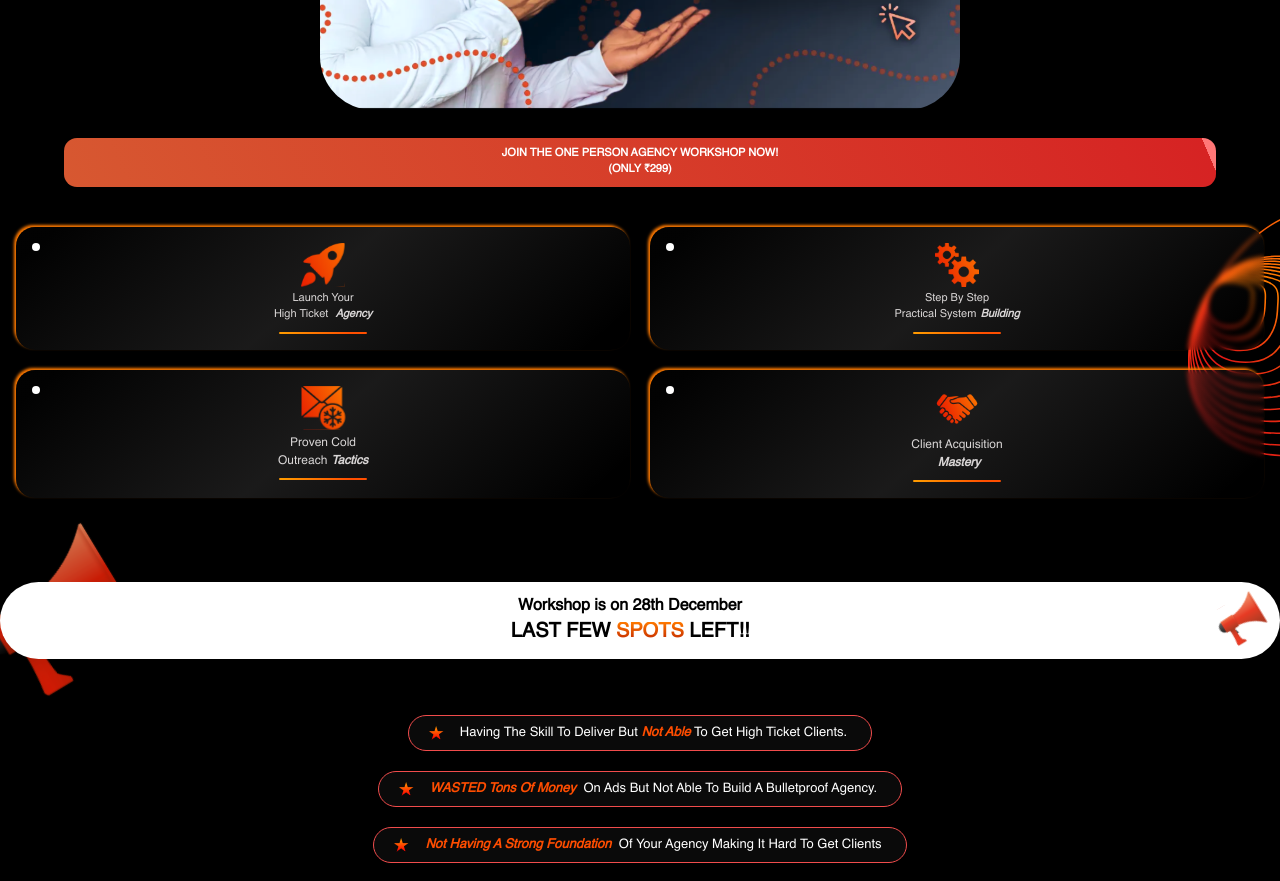
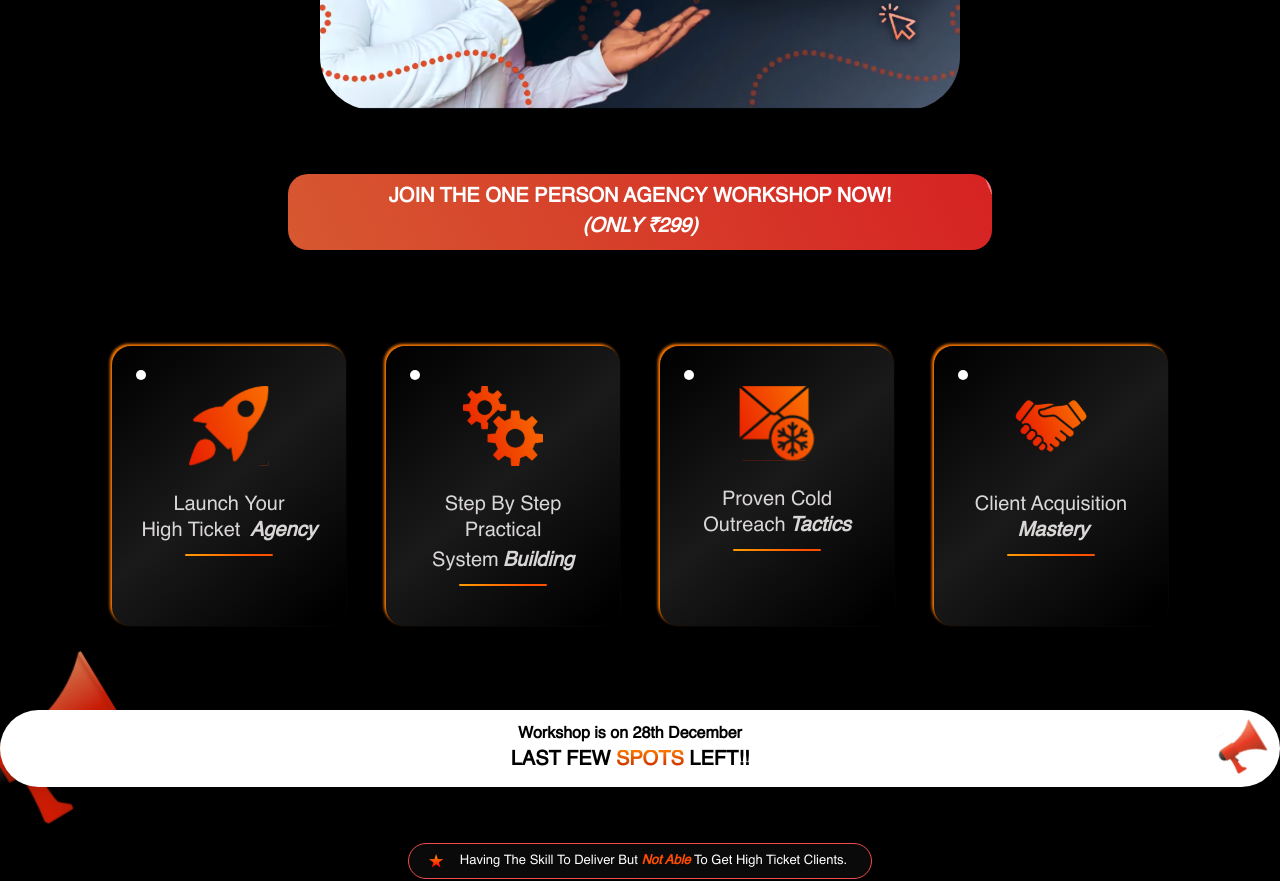
Before and after one commit to ShayanJamil519/uk-landing-page, a Next.js app: page / in a window 1280 px wide. Shown: the part 920-1801 px from the top of the page. Built offline with nearby package versions, Linux system fonts and the light colour scheme; a web font is replaced by a local one.

Commit message:
Join Workshop Section  Responsiveness Done

```diff
--- a/src/components/JoinWorkshop.jsx
+++ b/src/components/JoinWorkshop.jsx
@@ -2,28 +2,28 @@ import React from "react";
 
 const JoinWorkshop = () => {
   return (
-    <div className="w-full mt-7 mb-5 font-helvetica text-center">
+    <div className="w-full mt-7 lg:mt-16 md:mt-12 sm:mt-10 mb-5 font-helvetica text-center">
       {/* Top */}
       <div
-        className="w-[90%] mx-auto rounded-[13px] text-[11px] text-[#fff] font-bold py-2 px-1"
+        className="w-[90%] lg:w-[55%] md:w-[65] sm:w-[75%] mx-auto rounded-[13px] sm:rounded-[20px] text-[11px] lg:text-[20px] md:text-[17px] sm:text-[15px] text-[#fff] font-bold py-2 px-1"
         style={{
           background:
             "linear-gradient(247deg, #F77 1.21%, #D62323 1.22%, #D75931 102%)",
         }}
       >
         <p className="m-0">JOIN THE ONE PERSON AGENCY WORKSHOP NOW!</p>
-        <p className="m-0">(ONLY ₹299)</p>
+        <p className="m-0 italic">(ONLY ₹299)</p>
       </div>
       {/* Bottom */}
-      <div className="mt-10 relative px-4 grid grid-cols-2 gap-5 ">
+      <div className="mt-10 lg:mt-24 md:mt-16 sm:mt-12 relative px-4 md:px-20 sm:px-12 lg:px-28 grid grid-cols-2 lg:grid-cols-4 gap-5 lg:gap-10 ">
         <img
           src="/worksop__layer.svg"
           alt="logo"
-          className="absolute right-0 -top-5"
+          className="absolute right-0 -top-5 md:hidden block"
         />
 
         <div
-          className="py-4 px-3 relative text-[#D9D6D6] text-[11px] font-helvetica col-span-1"
+          className="py-4 sm:py-7 lg:py-10 px-3 relative text-[#D9D6D6] text-[11px] lg:text-[20px] md:text-[17px] sm:text-[14px] font-helvetica col-span-1"
           style={{
             borderRadius: "19px",
             boxShadow: "-2px -2px 3px 0px #FF7A00",
@@ -32,21 +32,21 @@ const JoinWorkshop = () => {
             backdropFilter: "blur(2.7000px)",
           }}
         >
-          <span className="w-[8px] h-[8px] rounded-md bg-[#fff] absolute top-4 left-4"></span>
+          <span className="w-[8px] h-[8px] sm:w-[10px] sm:h-[10px] rounded-md bg-[#fff] absolute top-4 left-4  sm:top-6 sm:left-6"></span>
 
           <img
             src="/workshop__icon__1.svg"
             alt="logo"
-            className="mx-auto mb-1"
+            className="mx-auto mb-1 lg:mb-6 sm:mb-4 lg:w-[80px] md:w-[60px] sm-w-[40px]"
           />
-          <p>Launch Your</p>
+          <p className="-mb-1">Launch Your</p>
           <p>
             High Ticket <span className="font-bold ml-1 italic">Agency</span>
           </p>
           <img src="/Line 1.svg" alt="logo" className="mx-auto mt-2" />
         </div>
         <div
-          className="py-4 px-3 relative text-[#D9D6D6] text-[11px] font-helvetica col-span-1"
+          className="py-4 sm:py-7 lg:py-10 px-3 relative text-[#D9D6D6] text-[11px] lg:text-[20px] md:text-[17px] sm:text-[14px] font-helvetica col-span-1"
           style={{
             borderRadius: "19px",
             boxShadow: "-2px -2px 3px 0px #FF7A00",
@@ -56,14 +56,14 @@ const JoinWorkshop = () => {
             backdropFilter: "blur(2.7000px)",
           }}
         >
-          <span className="w-[8px] h-[8px] rounded-md bg-[#fff] absolute top-4 left-4"></span>
+          <span className="w-[8px] h-[8px] sm:w-[10px] sm:h-[10px] rounded-md bg-[#fff] absolute top-4 left-4  sm:top-6 sm:left-6"></span>
 
           <img
             src="/workshop__icon__2.svg"
             alt="logo"
-            className="mx-auto mb-1"
+            className="mx-auto mb-1 lg:mb-6 sm:mb-4 lg:w-[80px] md:w-[60px] sm-w-[40px]"
           />
-          <p>Step By Step</p>
+          <p className="-mb-1">Step By Step</p>
           <p>
             Practical System
             <span className="font-bold ml-1 italic">Building</span>
@@ -71,7 +71,7 @@ const JoinWorkshop = () => {
           <img src="/Line 1.svg" alt="logo" className="mx-auto mt-2" />
         </div>
         <div
-          className="py-4 px-3 relative text-[#D9D6D6] text-[12px] font-helvetica col-span-1"
+          className="py-4 sm:py-7 lg:py-10 px-3 relative text-[#D9D6D6] text-[11px] lg:text-[20px] md:text-[17px] sm:text-[14px] font-helvetica col-span-1"
           style={{
             borderRadius: "19px",
             boxShadow: "-2px -2px 3px 0px #FF7A00",
@@ -81,14 +81,14 @@ const JoinWorkshop = () => {
             backdropFilter: "blur(2.7000px)",
           }}
         >
-          <span className="w-[8px] h-[8px] rounded-md bg-[#fff] absolute top-4 left-4"></span>
+          <span className="w-[8px] h-[8px] sm:w-[10px] sm:h-[10px] rounded-md bg-[#fff] absolute top-4 left-4  sm:top-6 sm:left-6"></span>
 
           <img
             src="/workshop__icon__3.svg"
             alt="logo"
-            className="mx-auto mb-1"
+            className="mx-auto mb-1 lg:mb-6 sm:mb-4 lg:w-[80px] md:w-[60px] sm-w-[40px]"
           />
-          <p>Proven Cold</p>
+          <p className="-mb-1">Proven Cold</p>
           <p>
             Outreach
             <span className="font-bold ml-1 italic">Tactics</span>
@@ -96,7 +96,7 @@ const JoinWorkshop = () => {
           <img src="/Line 1.svg" alt="logo" className="mx-auto mt-2" />
         </div>
         <div
-          className="py-4 px-3 relative text-[#D9D6D6] text-[12px] font-helvetica col-span-1 "
+          className="py-4 sm:py-7 lg:py-10 px-3 relative text-[#D9D6D6] text-[11px] lg:text-[20px] md:text-[17px] sm:text-[14px] font-helvetica col-span-1"
           style={{
             borderRadius: "19px",
             boxShadow: "-2px -2px 3px 0px #FF7A00",
@@ -106,14 +106,13 @@ const JoinWorkshop = () => {
             backdropFilter: "blur(2.7000px)",
           }}
         >
-          <span className="w-[8px] h-[8px] rounded-md bg-[#fff] absolute top-4 left-4"></span>
-
+          <span className="w-[8px] h-[8px] sm:w-[10px] sm:h-[10px] rounded-md bg-[#fff] absolute top-4 left-4  sm:top-6 sm:left-6"></span>
           <img
             src="/workshop__icon__4.svg"
             alt="logo"
-            className="mx-auto mb-1"
+            className="mx-auto mb-1 lg:mb-6 sm:mb-4 lg:w-[80px] md:w-[60px] sm-w-[40px]"
           />
-          <p>Client Acquisition </p>
+          <p className="-mb-1">Client Acquisition </p>
           <p>
             <span className="font-bold ml-1 italic">Mastery</span>
           </p>
```
